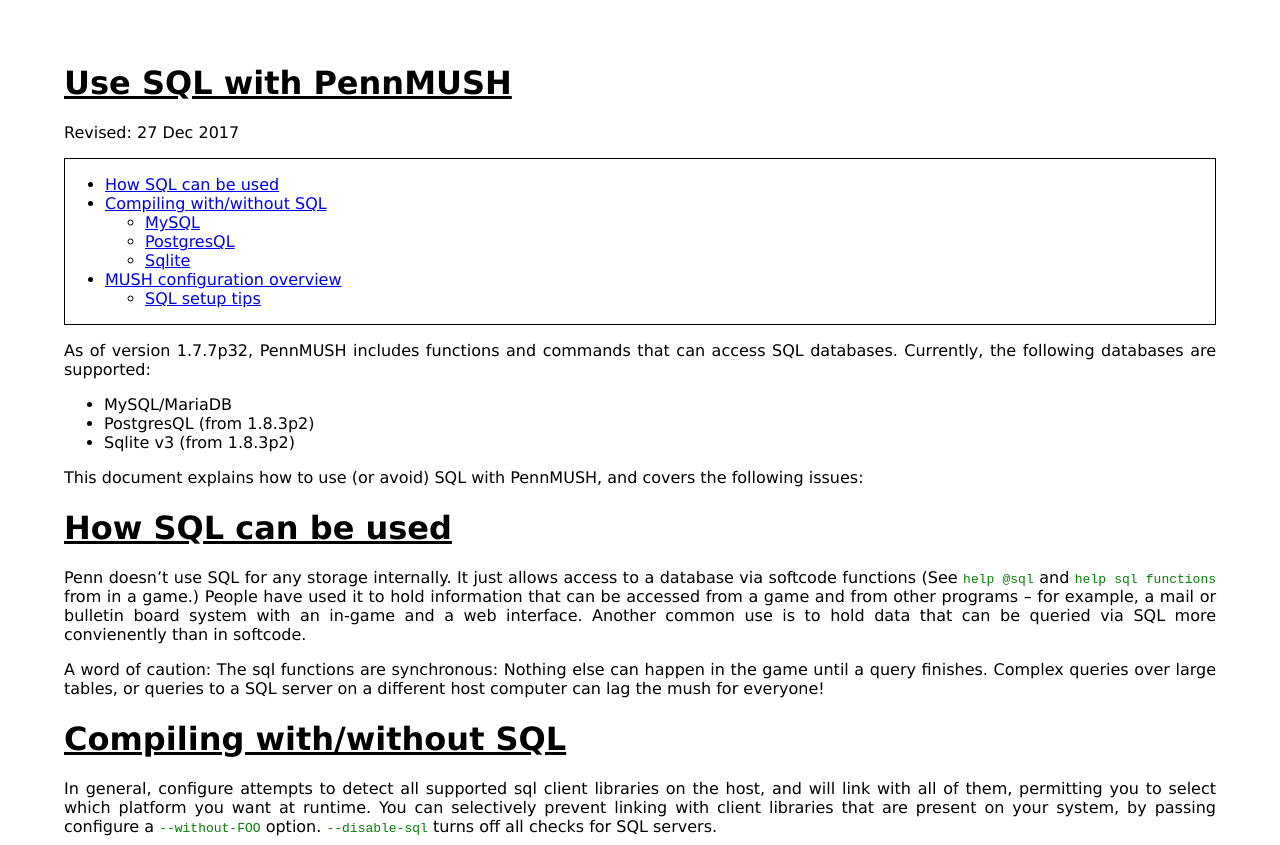
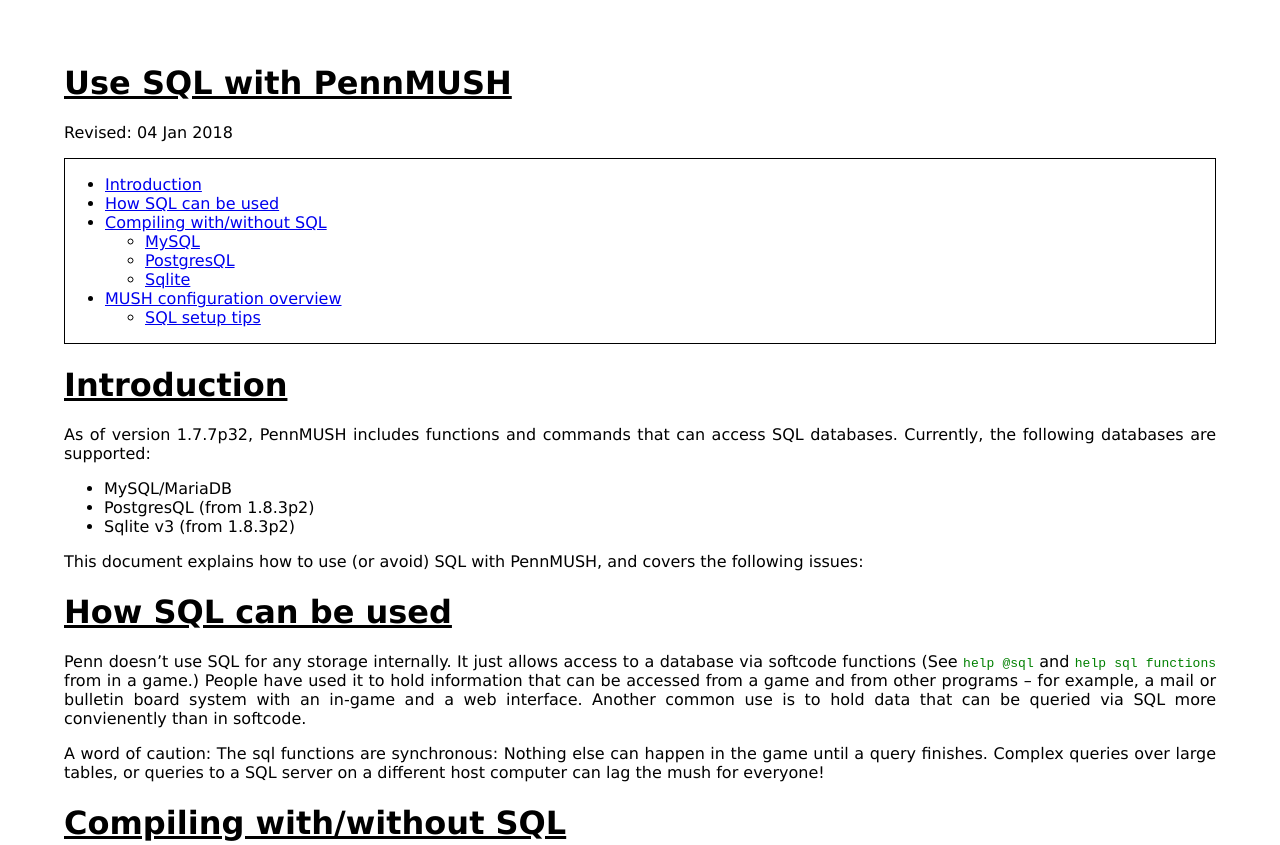
Before and after one commit to pennmush/pennmush.github.io, a plain HTML site: page docs/README.SQL.html in a window 1280 px wide. Shown: the top 845 px of the page. Drawn offline with Linux system fonts and the light colour scheme.

Commit message:
Update docs

```diff
--- a/docs/README.SQL.html
+++ b/docs/README.SQL.html
@@ -21,10 +21,11 @@
 <header>
 <h1 class="title">Use SQL with PennMUSH</h1>
 <p class="author"></p>
-<p class="date">Revised: 27 Dec 2017</p>
+<p class="date">Revised: 04 Jan 2018</p>
 </header>
 <nav id="TOC">
 <ul>
+<li><a href="#introduction">Introduction</a></li>
 <li><a href="#how-sql-can-be-used">How SQL can be used</a></li>
 <li><a href="#compiling-withwithout-sql">Compiling with/without SQL</a><ul>
 <li><a href="#mysql">MySQL</a></li>
@@ -36,6 +37,7 @@
 </ul></li>
 </ul>
 </nav>
+<h1 id="introduction">Introduction</h1>
 <p>As of version 1.7.7p32, PennMUSH includes functions and commands that can access SQL databases. Currently, the following databases are supported:</p>
 <ul>
 <li>MySQL/MariaDB</li>
```
Also changed, not shown: docs/README.SSL.html (+3 -1 lines), docs/README.html (+1 -1 lines).
